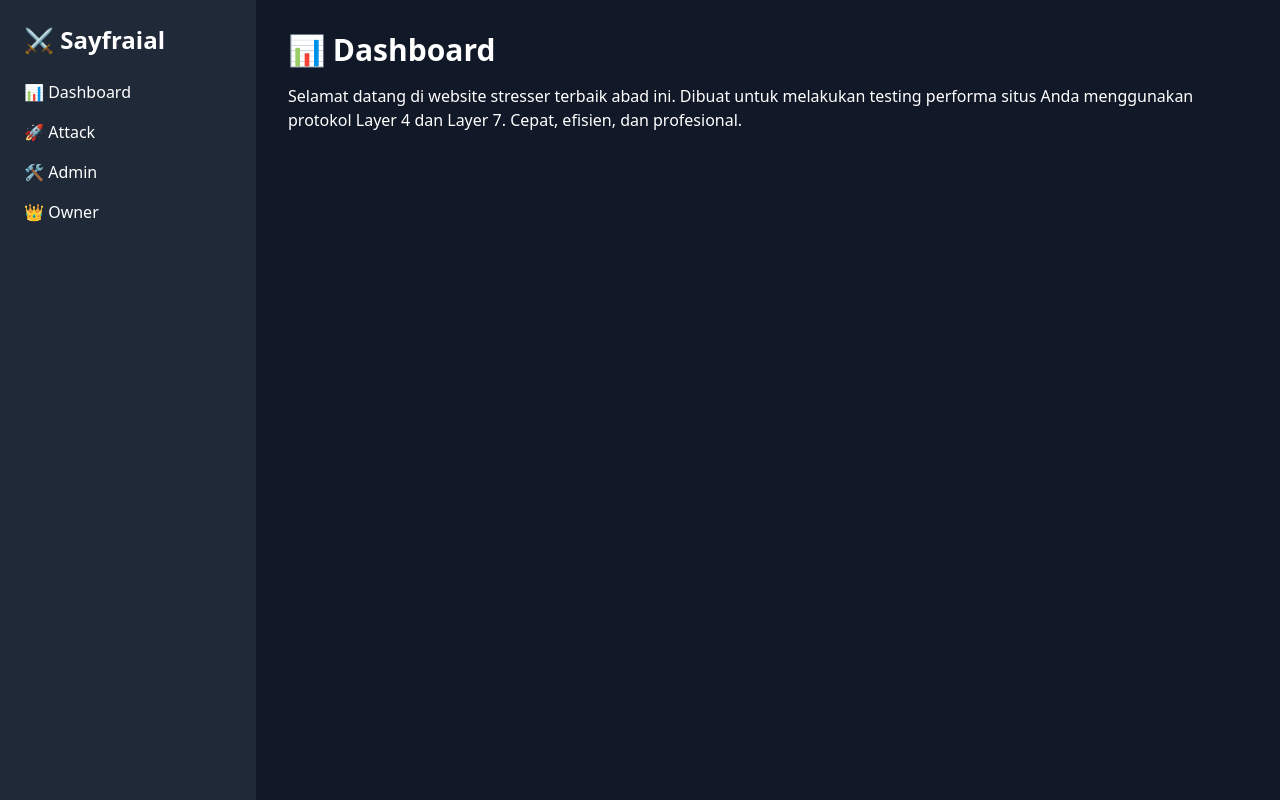
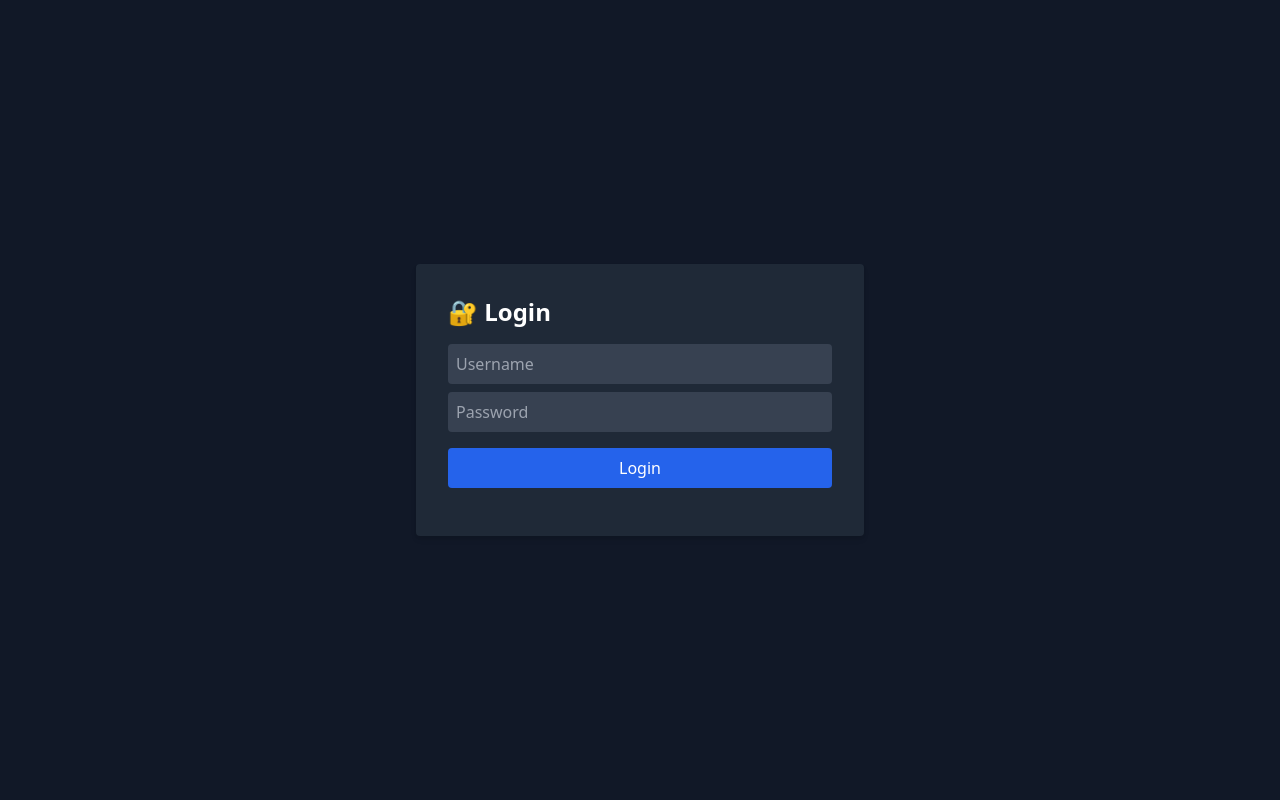
Before and after one commit to Pukimakpo/syafrialp, a plain HTML site: page index.html in a window 1280 px wide. Drawn offline with nearby package versions, Linux system fonts and the light colour scheme.

Commit message:
Update index.html
Signed-off-by: Pukimakpo <hamjikolo@gmail.com>

```diff
--- a/index.html
+++ b/index.html
@@ -8,14 +8,24 @@
   <script src="https://cdn.jsdelivr.net/npm/axios/dist/axios.min.js"></script>
 </head>
 <body class="bg-gray-900 text-white">
-  <div class="min-h-screen flex flex-col md:flex-row">
+  <div id="loginPage" class="min-h-screen flex items-center justify-center">
+    <div class="bg-gray-800 p-8 rounded shadow-md w-full max-w-md">
+      <h2 class="text-2xl font-bold mb-4">🔐 Login</h2>
+      <input id="loginUser" placeholder="Username" class="w-full p-2 bg-gray-700 rounded mb-2">
+      <input id="loginPass" type="password" placeholder="Password" class="w-full p-2 bg-gray-700 rounded mb-4">
+      <button onclick="login()" class="bg-blue-600 px-4 py-2 rounded w-full">Login</button>
+      <p id="loginStatus" class="mt-4 text-red-400"></p>
+    </div>
+  </div>
+
+  <div id="mainApp" class="hidden min-h-screen flex flex-col md:flex-row">
     <!-- Sidebar -->
     <div class="w-full md:w-64 bg-gray-800 p-6">
       <h1 class="text-2xl font-bold mb-6">⚔️ Sayfraial</h1>
       <nav class="space-y-4">
-        <button onclick="showPage('dashboard')" class="w-full text-left">📊 Dashboard</button>
+        <button onclick="showPage('dashboard')" class="w-full text-left" id="nav-dashboard">📊 Dashboard</button>
         <button onclick="showPage('attack')" class="w-full text-left">🚀 Attack</button>
-        <button onclick="showPage('admin')" class="w-full text-left">🛠️ Admin</button>
+        <button onclick="showPage('admin')" class="w-full text-left hidden" id="nav-admin">🛠️ Admin</button>
         <button onclick="showPage('owner')" class="w-full text-left">👑 Owner</button>
       </nav>
     </div>
@@ -44,13 +54,13 @@
             <option>-- Method --</option>
           </select>
 
-          <button onclick="launchAttack()" class="bg-red-600 px-4 py-2 rounded"> attack ye</button>
+          <button onclick="launchAttack()" class="bg-red-600 px-4 py-2 rounded">🔥 Fire</button>
           <pre id="result" class="mt-4 text-green-400"></pre>
         </div>
       </div>
 
       <div id="admin" class="hidden">
-        <h2 class="text-3xl font-bold mb-4">admin Panel</h2>
+        <h2 class="text-3xl font-bold mb-4">🛠️ Admin Panel</h2>
         <input id="newUser" placeholder="Username" class="w-full p-2 bg-gray-700 rounded mb-2">
         <input id="newPass" placeholder="Password" class="w-full p-2 bg-gray-700 rounded mb-2">
         <input id="conc" type="number" placeholder="Max Concurrents" class="w-full p-2 bg-gray-700 rounded mb-2">
@@ -62,16 +72,18 @@
 
       <div id="owner" class="hidden">
         <h2 class="text-3xl font-bold mb-4">👑 Owner</h2>
-        <p>Panel ini dikelola oleh <strong>syafrail/strong>, seorang developer penuh semangat dan berdedikasi.</p>
+        <p>Panel ini dikelola oleh <strong>Sayfraial</strong>, seorang developer penuh semangat dan berdedikasi.</p>
       </div>
     </div>
   </div>
 
   <script>
     const methods = {
-      layer4: ["udp"],
-      layer7: ["kalimasada"]
+      layer4: ["udp", "dns", "tcp", "fivem", "minecraft", "ovh-amp", "vse"],
+      layer7: ["kalimasada", "tls", "trump", "tlsx", "bypass", "h2-blast", "https"]
     };
+
+    let isAdmin = false;
 
     function showPage(page) {
       ['dashboard', 'attack', 'admin', 'owner'].forEach(p => {
@@ -125,8 +137,27 @@
         });
     }
 
-    // Default load dashboard
-    showPage('dashboard');
+    function login() {
+      const user = document.getElementById('loginUser').value;
+      const pass = document.getElementById('loginPass').value;
+      axios.post('http://localhost:3000/api/login', { user, pass })
+        .then(res => {
+          isAdmin = res.data.isAdmin;
+          document.getElementById('loginPage').classList.add('hidden');
+          document.getElementById('mainApp').classList.remove('hidden');
+          if (isAdmin) {
+            document.getElementById('nav-admin').classList.remove('hidden');
+            document.getElementById('nav-dashboard').classList.remove('hidden');
+          } else {
+            document.getElementById('nav-admin').classList.add('hidden');
+            document.getElementById('nav-dashboard').classList.add('hidden');
+          }
+          showPage('attack');
+        })
+        .catch(err => {
+          document.getElementById('loginStatus').textContent = '❌ Login gagal';
+        });
+    }
   </script>
 </body>
 </html>
```
